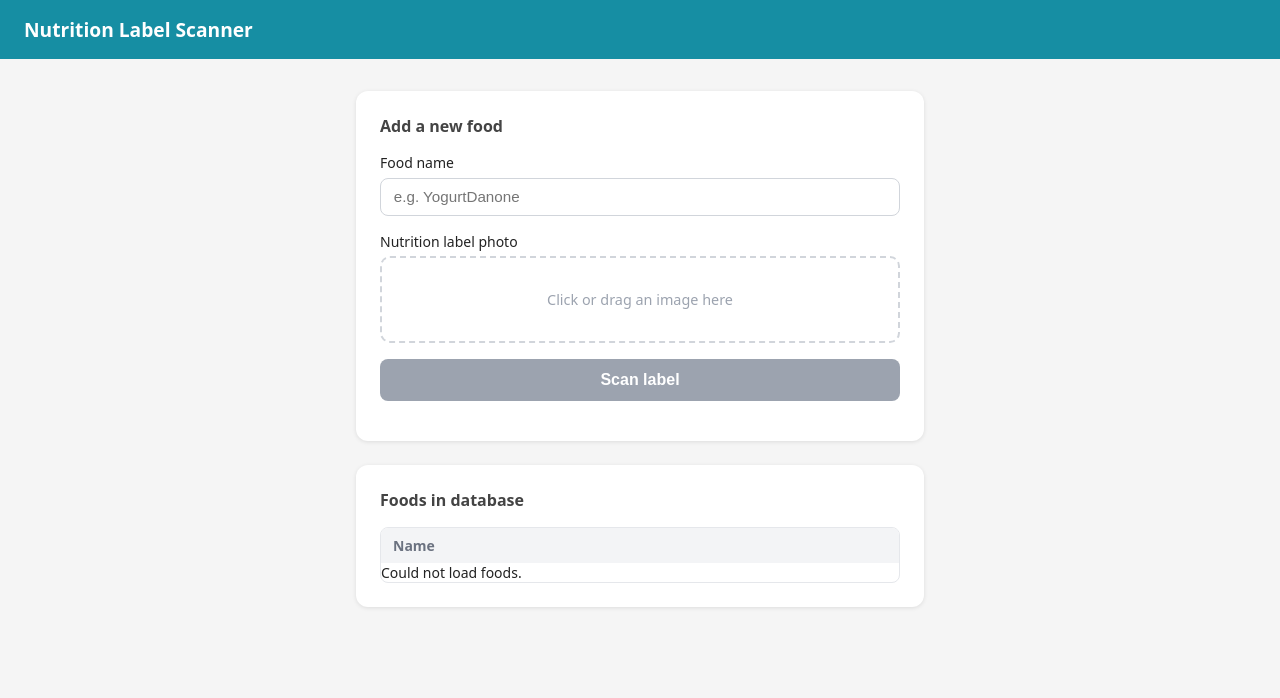
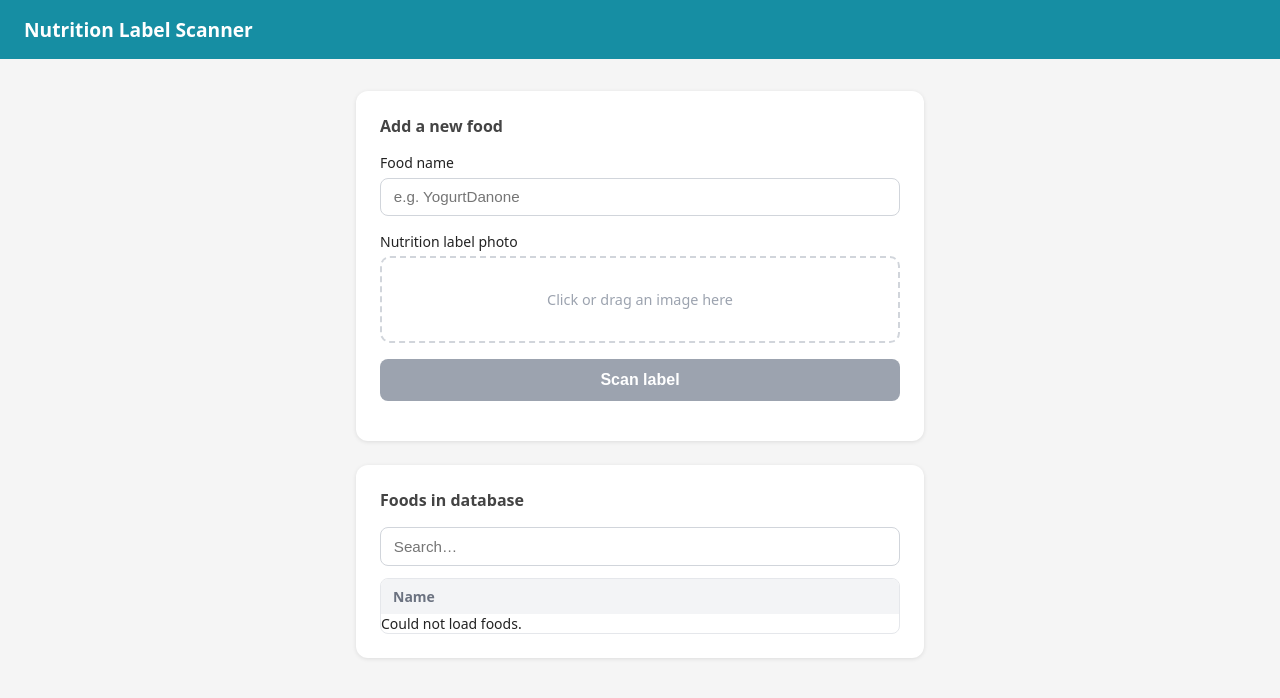
Before and after one commit to angelicamacias/diet, a plain HTML site: page index.html in a window 1280 px wide. Drawn offline with Linux system fonts and the light colour scheme; no server answers.

Commit message:
Adding searching food

```diff
--- a/index.html
+++ b/index.html
@@ -124,6 +124,7 @@
   <!-- Foods list -->
   <div class="card">
     <h2>Foods in database</h2>
+    <input type="text" id="foodSearch" placeholder="Search…" oninput="filterFoods()" style="margin-bottom:.75rem" />
     <div class="foods-table-wrap">
       <table class="foods-table">
         <thead><tr><th>Name</th><th></th></tr></thead>
@@ -202,6 +203,14 @@
     status.className   = type;
   }
 
+  function filterFoods() {
+    const q = document.getElementById('foodSearch').value.toLowerCase();
+    document.querySelectorAll('#foodsList tr').forEach(row => {
+      const name = row.querySelector('.name-cell')?.textContent.toLowerCase() ?? '';
+      row.style.display = name.includes(q) ? '' : 'none';
+    });
+  }
+
   async function loadFoods() {
     try {
       const res  = await fetch('/foods');
```
